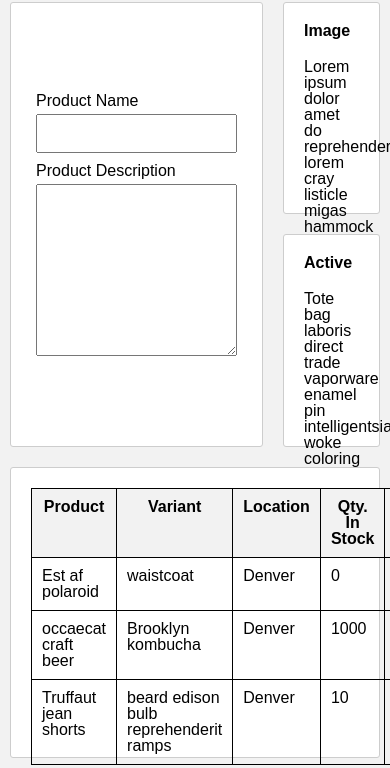
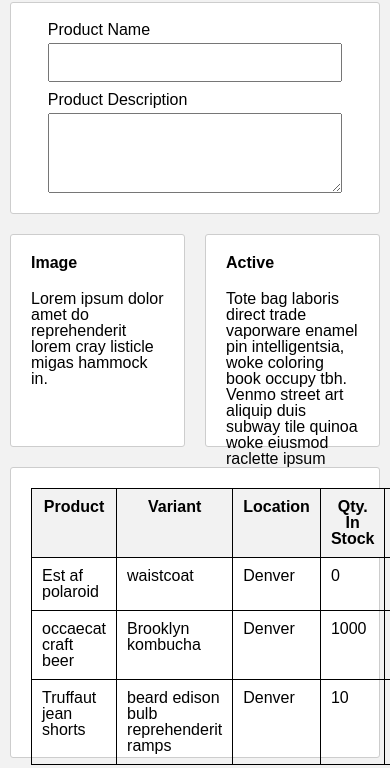
Before and after one commit to SamanthaLFreeman/cssPractice, a plain HTML site: page index.html in a window 390 px wide. Shown: the part 76-844 px from the top of the page. Drawn offline with Linux system fonts and the light colour scheme.

Commit message:
Create first break point 935px

```diff
--- a/styles.css
+++ b/styles.css
@@ -116,3 +116,19 @@ td {
   padding: 10px;
   border: solid 1px #000;
 }
+
+@media screen and (max-width: 935px) {
+  main {
+    display: grid;
+    grid-template-columns: 50% 50%;
+    grid-template-rows: 30% 30% 40%;
+    grid-template-areas:
+      "form form"
+      "image activeC"
+      "contentC contentC";
+  }
+
+  textarea {
+    height: 80px;
+  }
+}
```
